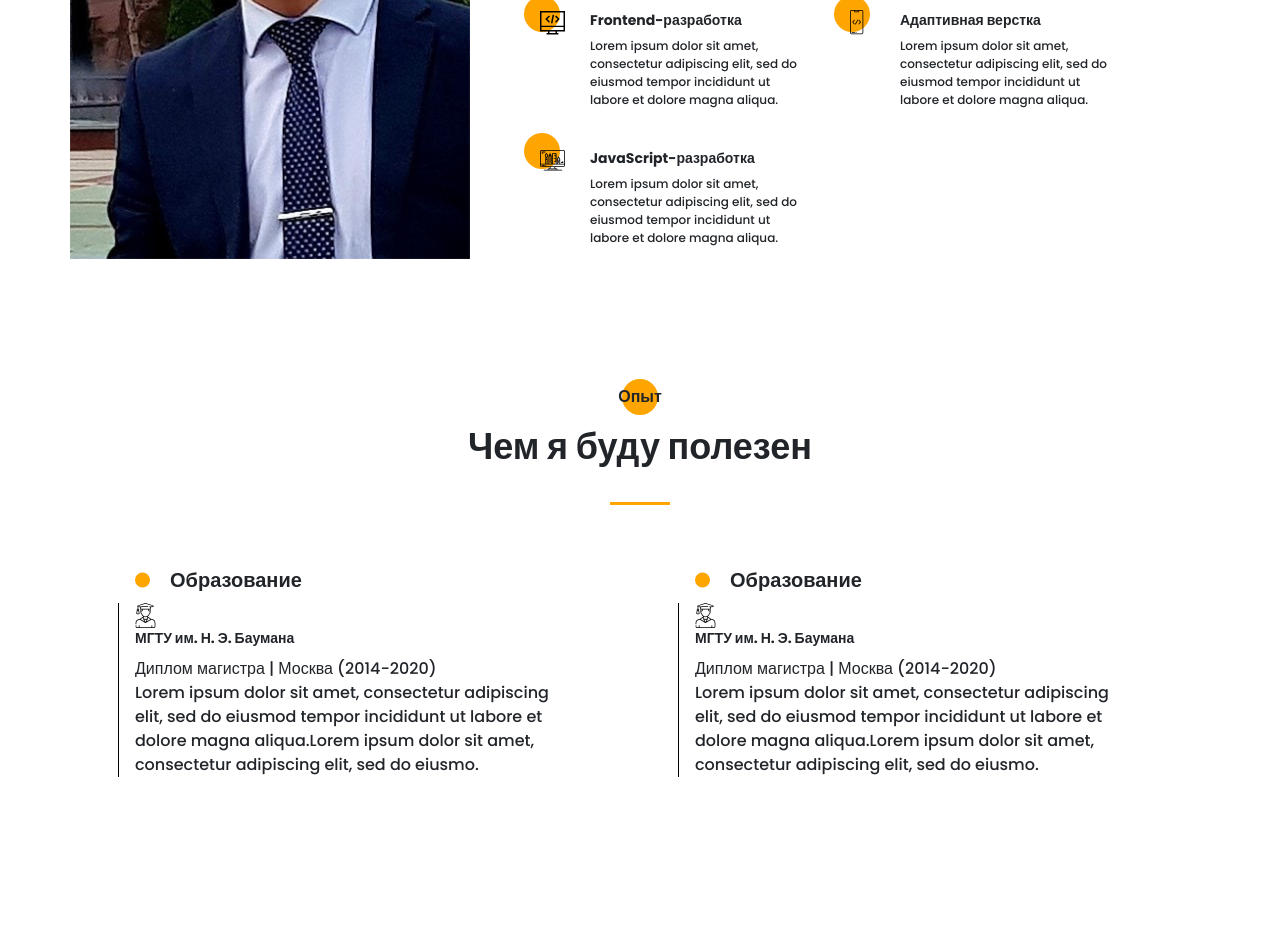
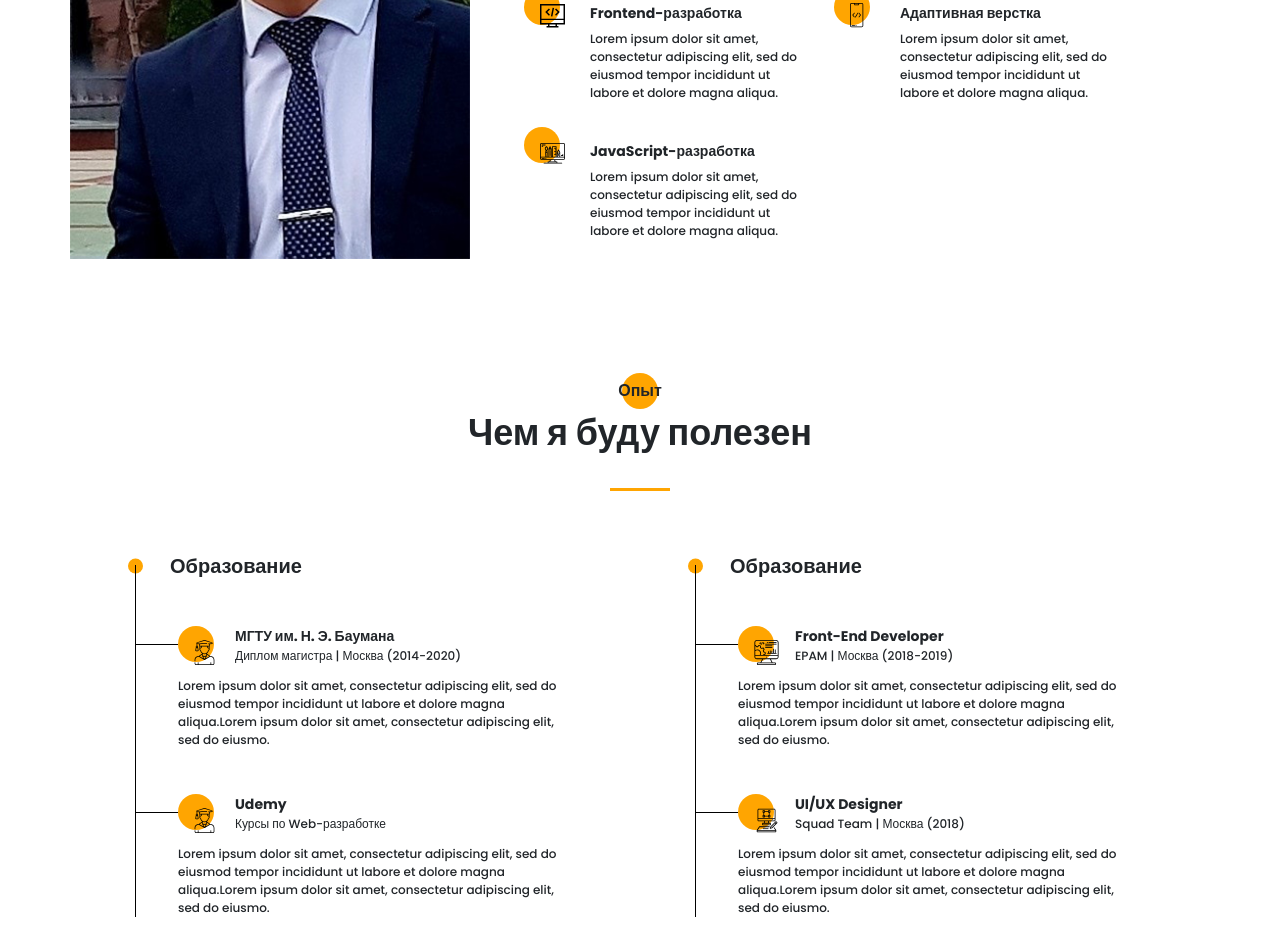
Before and after one commit to Dezmoss/Portfolio, a website: page src/index.html in a window 1280 px wide. Shown: the part 1249-2194 px from the top of the page. Drawn offline with Linux system fonts and the light colour scheme.

Commit message:
Expirience section complete

```diff
--- a/src/index.html
+++ b/src/index.html
@@ -177,11 +177,25 @@
                         <li>
                             <div class="resume__item">
                                 <div class="resume__item-head">
-                                    <img src="icons/experience/university.svg" alt="university" class="resume__item-icon">
+                                    <div class="resume__item-icon">
+                                        <img src="icons/experience/university.svg" alt="university">
+                                    </div>
                                     <h4 class="title title_fz14">МГТУ им. Н. Э. Баумана</h4>
-                                    <div class="resume__item-location">Диплом магистра | Москва (2014-2020)</div>
+                                    <div class="resume__item-location title title_fz12">Диплом магистра | Москва (2014-2020)</div>
                                 </div>
-                                <div class="resume__item-body">Lorem ipsum dolor sit amet, consectetur adipiscing elit, sed do eiusmod tempor incididunt ut labore et dolore magna aliqua.Lorem ipsum dolor sit amet, consectetur adipiscing elit, sed do eiusmo. </div>
+                                <div class="resume__item-body title title_fz12">Lorem ipsum dolor sit amet, consectetur adipiscing elit, sed do eiusmod tempor incididunt ut labore et dolore magna aliqua.Lorem ipsum dolor sit amet, consectetur adipiscing elit, sed do eiusmo. </div>
+                            </div>
+                        </li>
+                        <li>
+                            <div class="resume__item">
+                                <div class="resume__item-head">
+                                    <div class="resume__item-icon">
+                                        <img src="icons/experience/university.svg" alt="courses">
+                                    </div>
+                                    <h4 class="title title_fz14">Udemy</h4>
+                                    <div class="resume__item-location title title_fz12">Курсы по Web-разработке </div>
+                                </div>
+                                <div class="resume__item-body title title_fz12">Lorem ipsum dolor sit amet, consectetur adipiscing elit, sed do eiusmod tempor incididunt ut labore et dolore magna aliqua.Lorem ipsum dolor sit amet, consectetur adipiscing elit, sed do eiusmo. </div>
                             </div>
                         </li>
                     </ul>
@@ -192,11 +206,25 @@
                         <li>
                             <div class="resume__item">
                                 <div class="resume__item-head">
-                                    <img src="icons/experience/university.svg" alt="university" class="resume__item-icon">
-                                    <h4 class="title title_fz14">МГТУ им. Н. Э. Баумана</h4>
-                                    <div class="resume__item-location">Диплом магистра | Москва (2014-2020)</div>
+                                    <div class="resume__item-icon">
+                                        <img src="icons/experience/developer.svg" alt="developer">
+                                    </div>
+                                    <h4 class="title title_fz14">Front-End Developer</h4>
+                                    <div class="resume__item-location title title_fz12">EPAM | Москва (2018-2019)</div>
                                 </div>
-                                <div class="resume__item-body">Lorem ipsum dolor sit amet, consectetur adipiscing elit, sed do eiusmod tempor incididunt ut labore et dolore magna aliqua.Lorem ipsum dolor sit amet, consectetur adipiscing elit, sed do eiusmo. </div>
+                                <div class="resume__item-body title title_fz12">Lorem ipsum dolor sit amet, consectetur adipiscing elit, sed do eiusmod tempor incididunt ut labore et dolore magna aliqua.Lorem ipsum dolor sit amet, consectetur adipiscing elit, sed do eiusmo. </div>
+                            </div>
+                        </li>
+                        <li>
+                            <div class="resume__item">
+                                <div class="resume__item-head">
+                                    <div class="resume__item-icon">
+                                        <img src="icons/experience/designer.svg" alt="designer">
+                                    </div>
+                                    <h4 class="title title_fz14">UI/UX Designer</h4>
+                                    <div class="resume__item-location title title_fz12">Squad Team | Москва (2018)</div>
+                                </div>
+                                <div class="resume__item-body title title_fz12">Lorem ipsum dolor sit amet, consectetur adipiscing elit, sed do eiusmod tempor incididunt ut labore et dolore magna aliqua.Lorem ipsum dolor sit amet, consectetur adipiscing elit, sed do eiusmo. </div>
                             </div>
                         </li>
                     </ul>
--- a/src/sass/blocks/_resume.scss
+++ b/src/sass/blocks/_resume.scss
@@ -16,7 +16,7 @@
     }
     &__wrapper {
         display: grid;
-        padding: 60px 89px 0 65px;
+        padding: 60px 65px 0 65px;
         grid-template-columns: repeat(2, 425px);
         column-gap: 135px;
     }
@@ -33,7 +33,7 @@
                 border-radius: 100%;
                 top: 50%;
                 transform: translateY(-50%);
-                left: 0;
+                left: -7px;
             }
         }
         ul {
@@ -43,18 +43,43 @@
                 &:after {
                     content: '';
                     width: 1px;
-                    height: 100%;
+                    height: calc(100% + 16px);
                     position: absolute;
-                    left: -17px;
-                    top: 0px;
+                    top: -16px;
+                    left: 0;
                     background-color: #000;
                 }
             }
         }
     }
     &__item {
+        position: relative;
+        &:before {
+            content: '';
+            height: 1px;
+            width: 43px;
+            position: absolute;
+            background-color: #000;
+            top: 63px;
+        }
         &-head {
-            padding: 0 0 0 100;
+            position: relative;
+            padding: 45px 0 0 100px;
+        }
+        &-body {
+            padding-left: 43px;
+            margin-top: 12px;
+        }
+        &-icon {
+            position: absolute;
+            left: 53px;
+            top: 45px;
+            @include before_circle;
+            img {
+                position: absolute;
+                left: 6px;
+                top: 14px;
+            }
         }
     }
 }
--- a/src/sass/blocks/_title.scss
+++ b/src/sass/blocks/_title.scss
@@ -2,6 +2,7 @@
     font-weight: bold;
     font-size: 36px;
     line-height: 60px;
+    margin-bottom: 0;
     &_fz12 {
         font-weight: normal;
         font-size: 12px;
```
Also changed, not shown: dist/css/style.min.css, dist/index.html, src/css/style.min.css.
